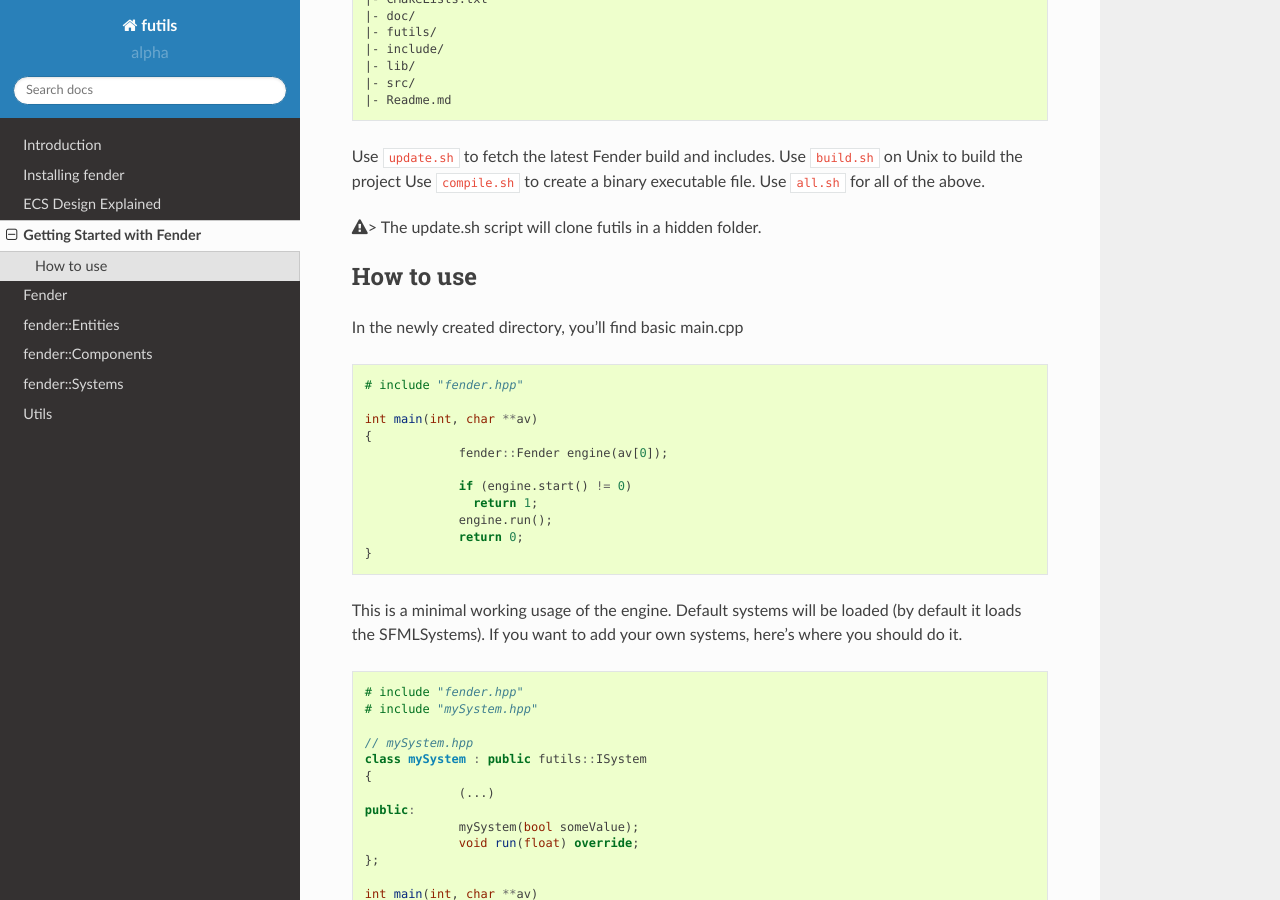
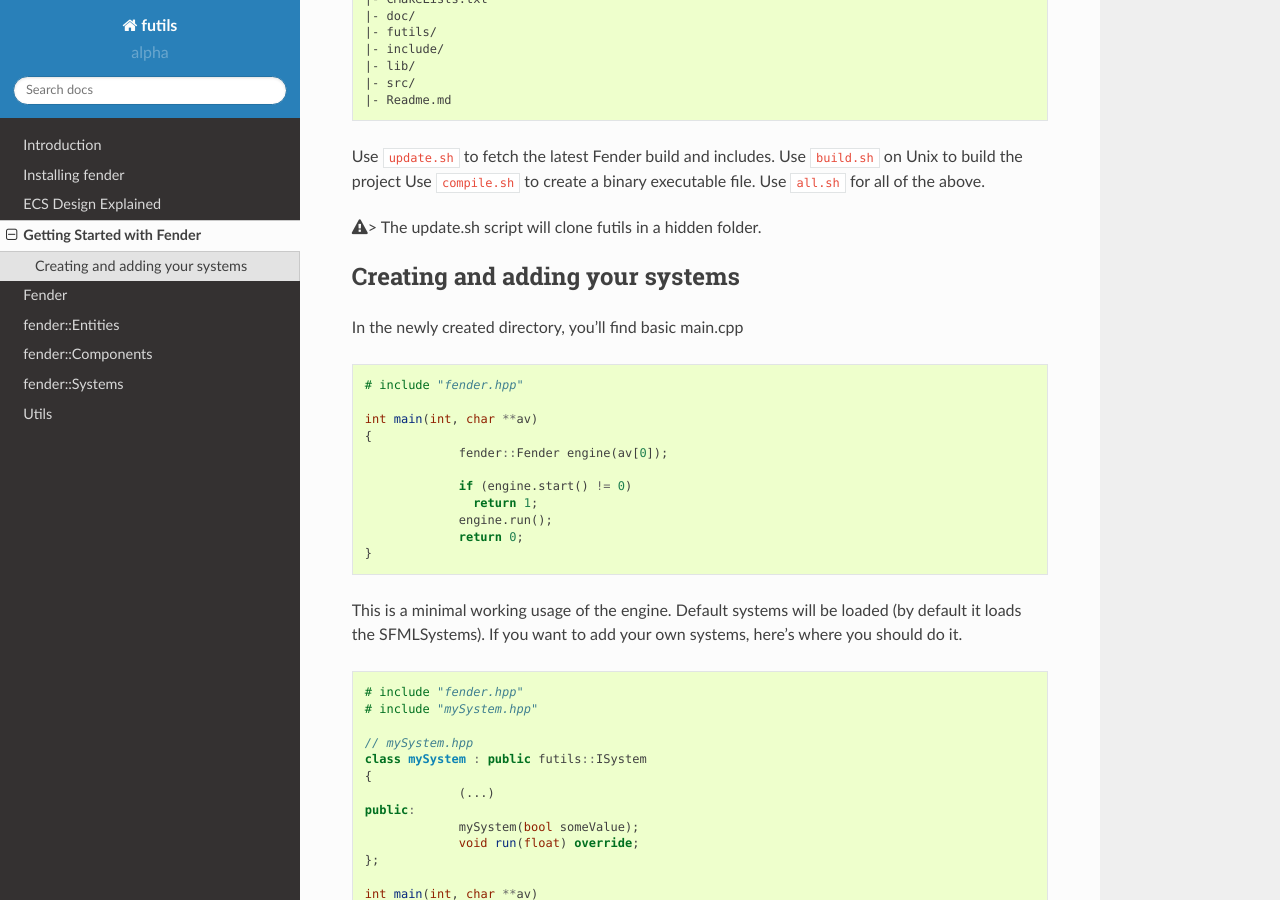
Before and after one commit to ganzf/futils, a Sphinx documentation site: the page built from docs/gettingstarted.rst, in a window 1280 px wide and 900 px high, scrolled down 363 px. Built offline with Sphinx 7.4.7 and the Read the Docs theme 2.0.0, drawn with Linux system fonts in a browser that asks for light colours.

Commit message:
doc update

```diff
--- a/docs/gettingstarted.rst
+++ b/docs/gettingstarted.rst
@@ -29,8 +29,8 @@ Use ``all.sh`` for all of the above.
 
    > The update.sh script will clone futils in a hidden folder.
 
-How to use
-----------
+Creating and adding your systems
+--------------------------------
 
 In the newly created directory, you'll find basic main.cpp
 
```
